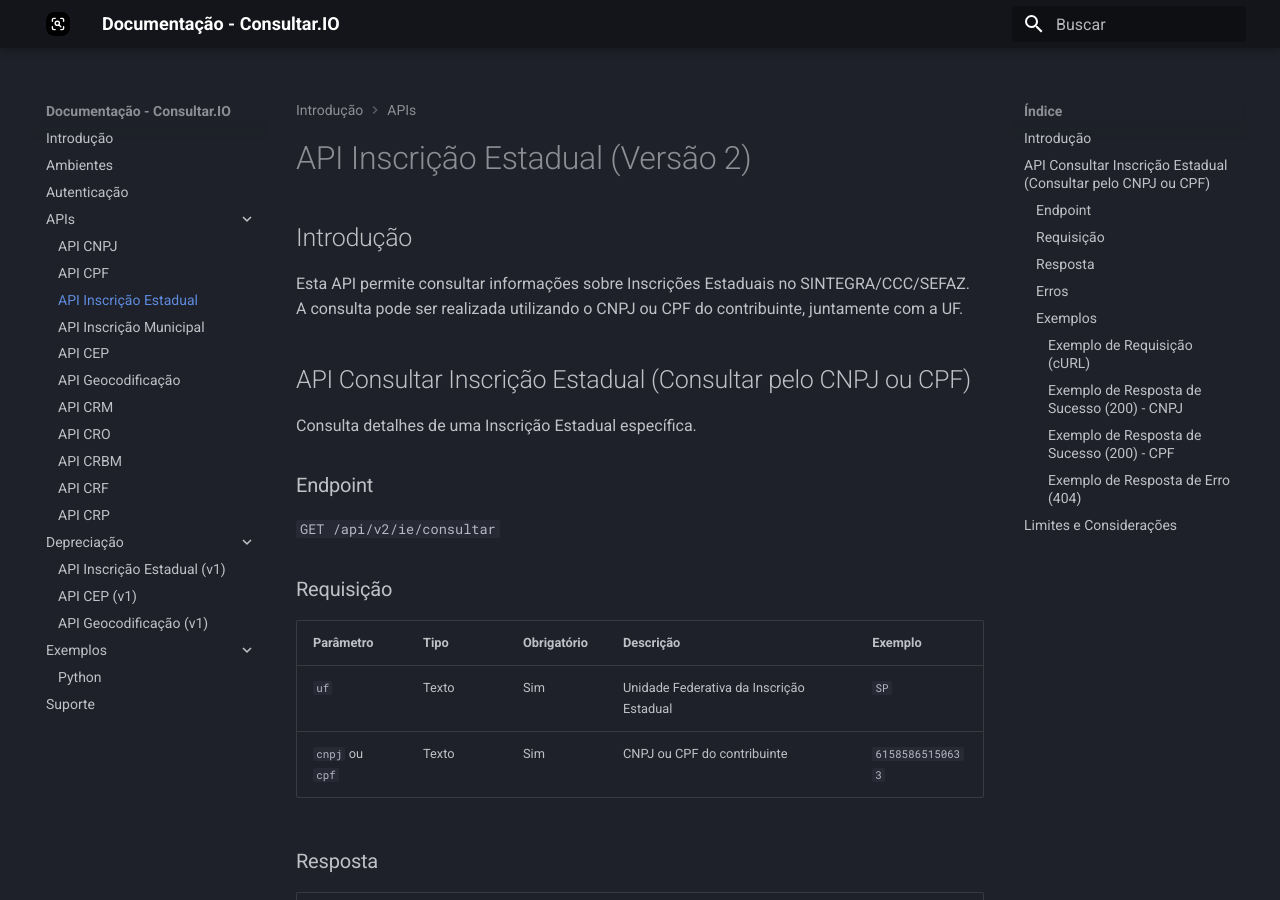
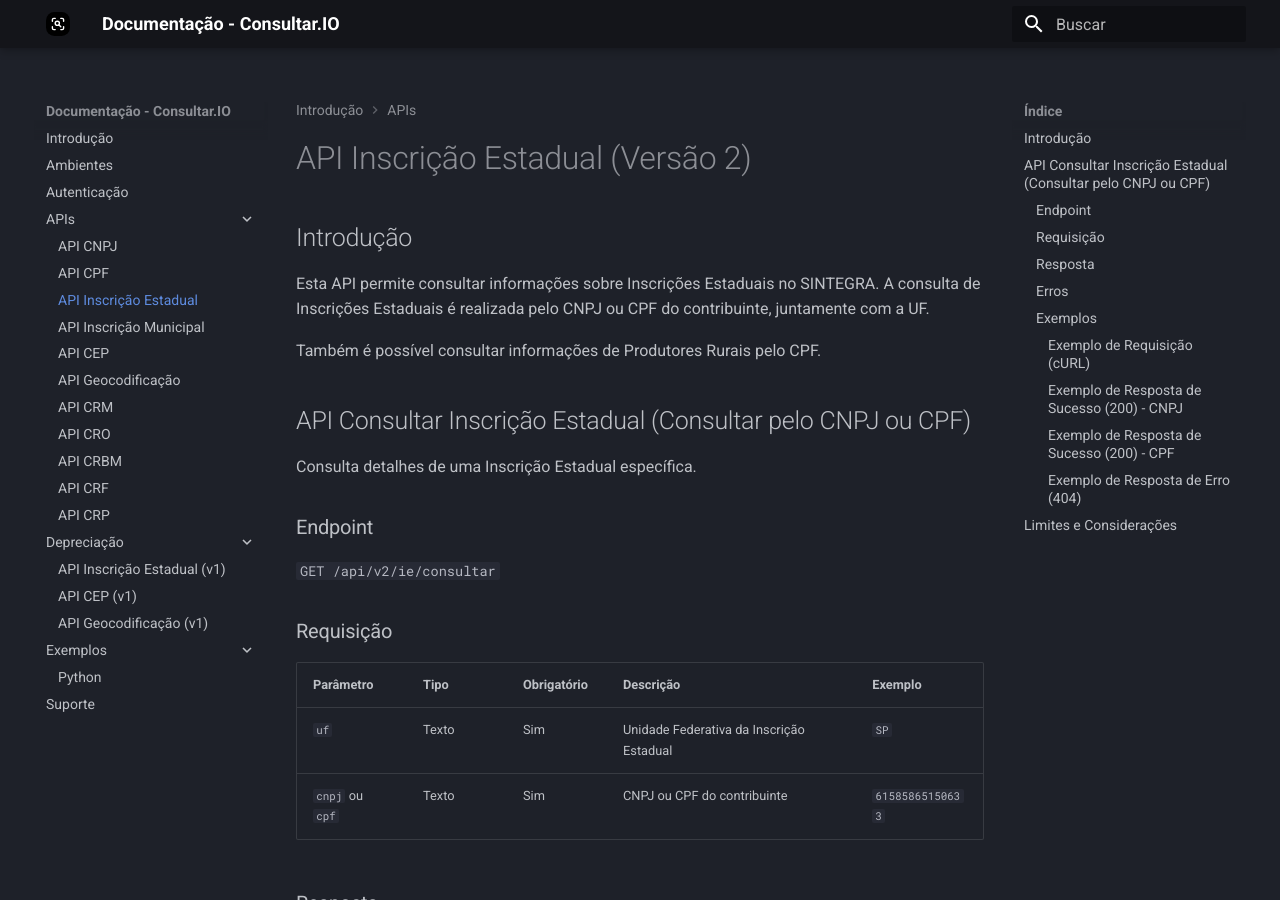
Before and after one commit to consultar-io/docs, an MkDocs documentation site: the page built from docs/api/inscricao-estadual.md, in a window 1280 px wide and 900 px high. Built offline with MkDocs 1.6.1 and Material for MkDocs 9.7.7, drawn with Linux system fonts in a browser that asks for light colours.

Commit message:
Update API Inscrição Estadual documentation to clarify usage and keywords, including support for querying rural producers by CPF.

```diff
--- a/docs/api/inscricao-estadual.md
+++ b/docs/api/inscricao-estadual.md
@@ -1,14 +1,16 @@
 ---
 title: API Inscrição Estadual
-description: Web Service para consultar dados de Inscrições Estaduais no SINTEGRA/CCC
-keywords: API, Web Service, REST, JSON, Inscrição Estadual, SINTEGRA, CCC, SEFAZ, IE, Consulta, API, Brasil
+description: Web Service para consultar dados de Inscrições Estaduais no SINTEGRA
+keywords: API, Web Service, REST, JSON, Inscrição Estadual, IE, SINTEGRA, SEFAZ, Produtor Rural, Produtores Rurais, CNPJ, CPF
 ---
 
 # API Inscrição Estadual (Versão 2)
 
 ## Introdução
 
-Esta API permite consultar informações sobre Inscrições Estaduais no SINTEGRA/CCC/SEFAZ. A consulta pode ser realizada utilizando o CNPJ ou CPF do contribuinte, juntamente com a UF.
+Esta API permite consultar informações sobre Inscrições Estaduais no SINTEGRA. A consulta de Inscrições Estaduais é realizada pelo CNPJ ou CPF do contribuinte, juntamente com a UF.
+
+Também é possível consultar informações de Produtores Rurais pelo CPF.
 
 ## API Consultar Inscrição Estadual (Consultar pelo CNPJ ou CPF)
 
```
